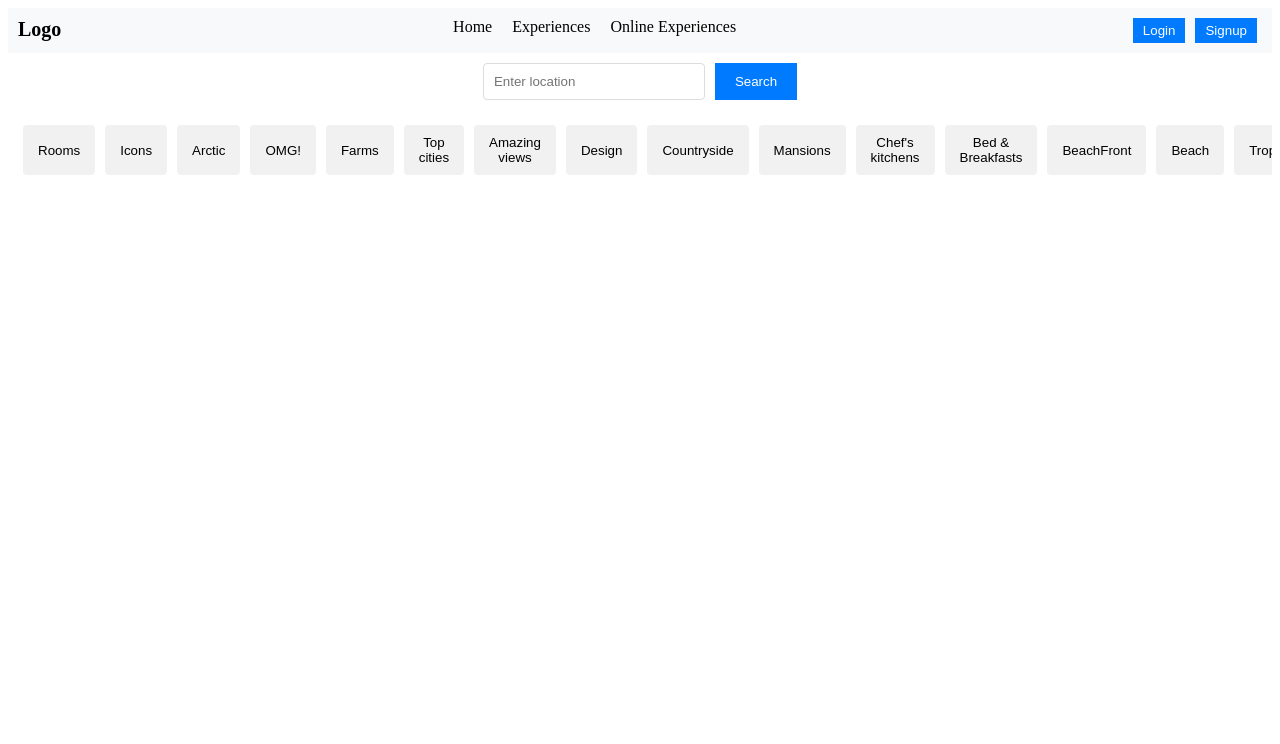
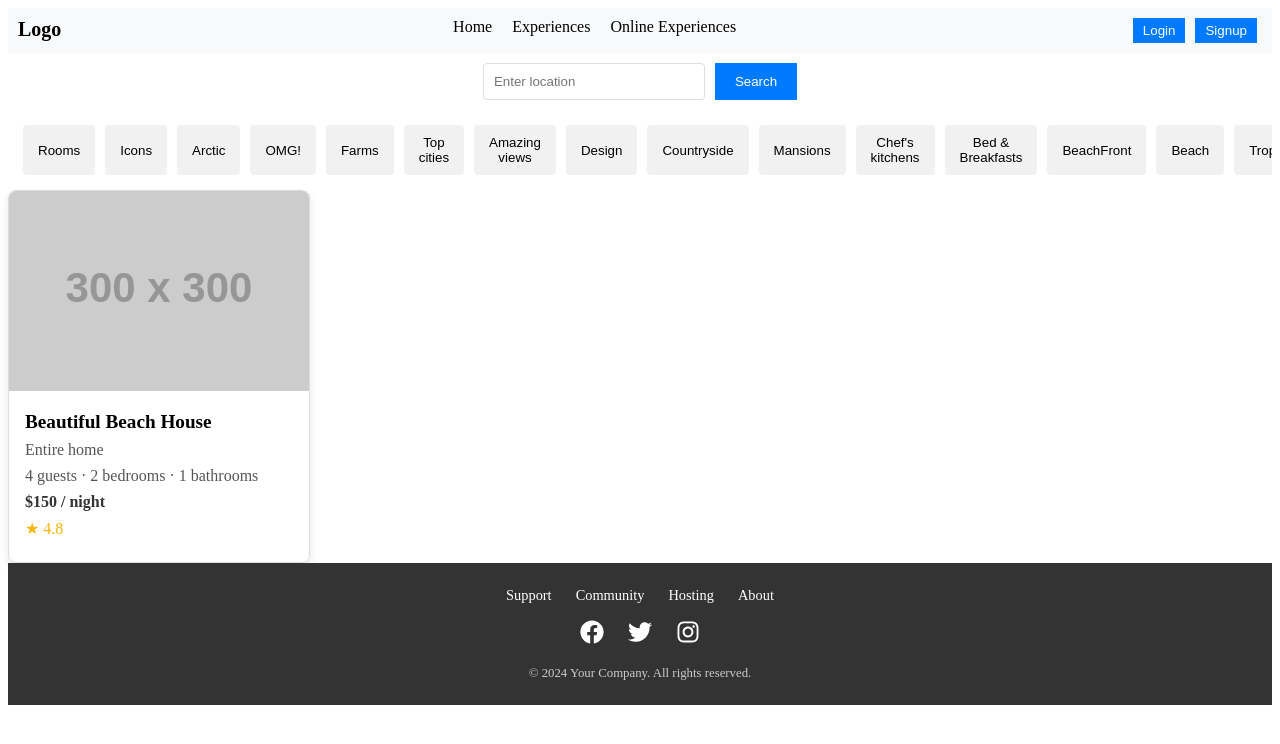
Before and after one commit to KhuzaimaIqbal123/Arirbnb, a React (Vite) app in the folder Airbnb/: page / in a window 1280 px wide. Shown: the top 744 px of the page. Built offline with nearby package versions, Linux system fonts and the light colour scheme; the HTML template or start-up script is replaced by a standard one.

Commit message:
ListingCard Component and Footer component rendered with theri CSS's

```diff
--- /dev/null
+++ b/Airbnb/Components/Footer.css
@@ -0,0 +1,48 @@
+/* Footer.css */
+
+.footer {
+    background-color: #333;
+    color: #fff;
+    padding: 1.5rem;
+    text-align: center;
+    font-size: 0.9rem;
+}
+
+.footer-links {
+    display: flex;
+    justify-content: center;
+    gap: 1.5rem;
+    margin-bottom: 1rem;
+}
+
+.footer-links a {
+    color: #fff;
+    text-decoration: none;
+    transition: color 0.3s ease;
+}
+
+.footer-links a:hover {
+    color: #007bff;
+}
+
+.footer-socials {
+    display: flex;
+    justify-content: center;
+    gap: 1.5rem;
+    margin-bottom: 1rem;
+    font-size: 1.5rem;
+}
+
+.footer-socials a {
+    color: #fff;
+    transition: color 0.3s ease;
+}
+
+.footer-socials a:hover {
+    color: #007bff;
+}
+
+.footer-copyright {
+    font-size: 0.8rem;
+    color: #ccc;
+}
--- /dev/null
+++ b/Airbnb/Components/Footer.jsx
@@ -0,0 +1,33 @@
+// Footer.js
+import React from 'react';
+import './Footer.css';
+import { FaFacebook, FaTwitter, FaInstagram } from 'react-icons/fa';
+
+function Footer() {
+    return (
+        <footer className="footer">
+            <div className="footer-links">
+                <a href="#support">Support</a>
+                <a href="#community">Community</a>
+                <a href="#hosting">Hosting</a>
+                <a href="#about">About</a>
+            </div>
+            <div className="footer-socials">
+                <a href="https://facebook.com" target="_blank" rel="noopener noreferrer">
+                    <FaFacebook />
+                </a>
+                <a href="https://twitter.com" target="_blank" rel="noopener noreferrer">
+                    <FaTwitter />
+                </a>
+                <a href="https://instagram.com" target="_blank" rel="noopener noreferrer">
+                    <FaInstagram />
+                </a>
+            </div>
+            <div className="footer-copyright">
+                © {new Date().getFullYear()} Your Company. All rights reserved.
+            </div>
+        </footer>
+    );
+}
+
+export default Footer;
--- /dev/null
+++ b/Airbnb/Components/ListingCard.css
@@ -0,0 +1,46 @@
+/* ListingCard.css */
+
+.listing-card {
+    width: 100%;
+    max-width: 300px;
+    border: 1px solid #ddd;
+    border-radius: 8px;
+    overflow: hidden;
+    box-shadow: 0px 4px 8px rgba(0, 0, 0, 0.1);
+    transition: transform 0.3s ease;
+    cursor: pointer;
+}
+
+.listing-card:hover {
+    transform: translateY(-5px);
+}
+
+.property-image {
+    width: 100%;
+    height: 200px;
+    object-fit: cover;
+}
+
+.property-details {
+    padding: 1rem;
+}
+
+.property-title {
+    font-size: 1.2rem;
+    font-weight: bold;
+    margin: 0;
+}
+
+.property-type, .property-info, .price-per-night, .rating {
+    margin: 0.5rem 0;
+    color: #555;
+}
+
+.price-per-night {
+    font-weight: bold;
+    color: #333;
+}
+
+.rating {
+    color: #f5b50a; /* Star color */
+}
--- /dev/null
+++ b/Airbnb/Components/ListingCard.jsx
@@ -0,0 +1,22 @@
+// ListingCard.js
+import React from 'react';
+import './ListingCard.css';
+
+function ListingCard({ property }) {
+    return (
+        <div className="listing-card">
+            <img src={property.image} alt={property.title} className="property-image" />
+            <div className="property-details">
+                <h3 className="property-title">{property.title}</h3>
+                <p className="property-type">{property.type}</p>
+                <p className="property-info">
+                    {property.guests} guests · {property.bedrooms} bedrooms · {property.bathrooms} bathrooms
+                </p>
+                <p className="price-per-night">${property.price} / night</p>
+                <p className="rating">★ {property.rating}</p>
+            </div>
+        </div>
+    );
+}
+
+export default ListingCard;
--- a/Airbnb/package.json
+++ b/Airbnb/package.json
@@ -11,7 +11,8 @@
   },
   "dependencies": {
     "react": "^18.3.1",
-    "react-dom": "^18.3.1"
+    "react-dom": "^18.3.1",
+    "react-icons": "^5.3.0"
   },
   "devDependencies": {
     "@eslint/js": "^9.13.0",
--- a/Airbnb/src/App.jsx
+++ b/Airbnb/src/App.jsx
@@ -2,15 +2,32 @@ import React from "react";
 import Navbar from "../Components/Navbar";
 import SearchBar from "../Components/Searchbar";
 import Categories from "../Components/Categories";
+import ListingCard from "../Components/ListingCard";
+import Footer from "../Components/Footer";
 
-const App= ()=>{
-return (
-<div>
-  <Navbar/>
-  <SearchBar/>
-  <Categories/>
+function App() {
+  const property = {
+      image: 'https://via.placeholder.com/300',
+      title: 'Beautiful Beach House',
+      type: 'Entire home',
+      guests: 4,
+      bedrooms: 2,
+      bathrooms: 1,
+      price: 150,
+      rating: 4.8
+  };
 
-</div>
-)
-};
+  return (
+      <div>
+          <Navbar />
+          <SearchBar />
+          <Categories />
+          <div className="App">
+              <ListingCard property={property} />
+          </div>
+          <Footer />
+      </div>
+  );
+}
+
 export default App;
```
Also changed, not shown: 1 other file (tests, documents, lock files or other folders).
